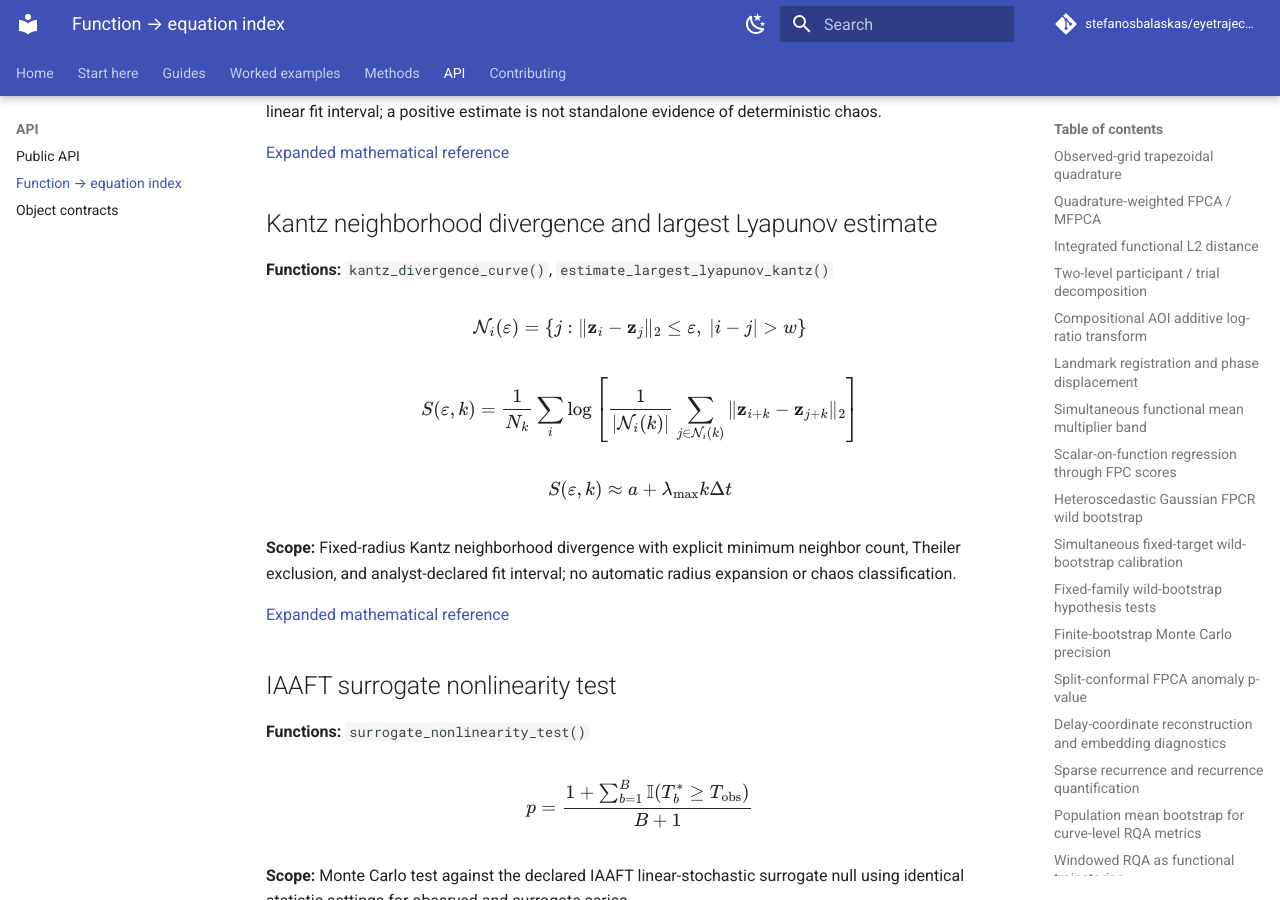
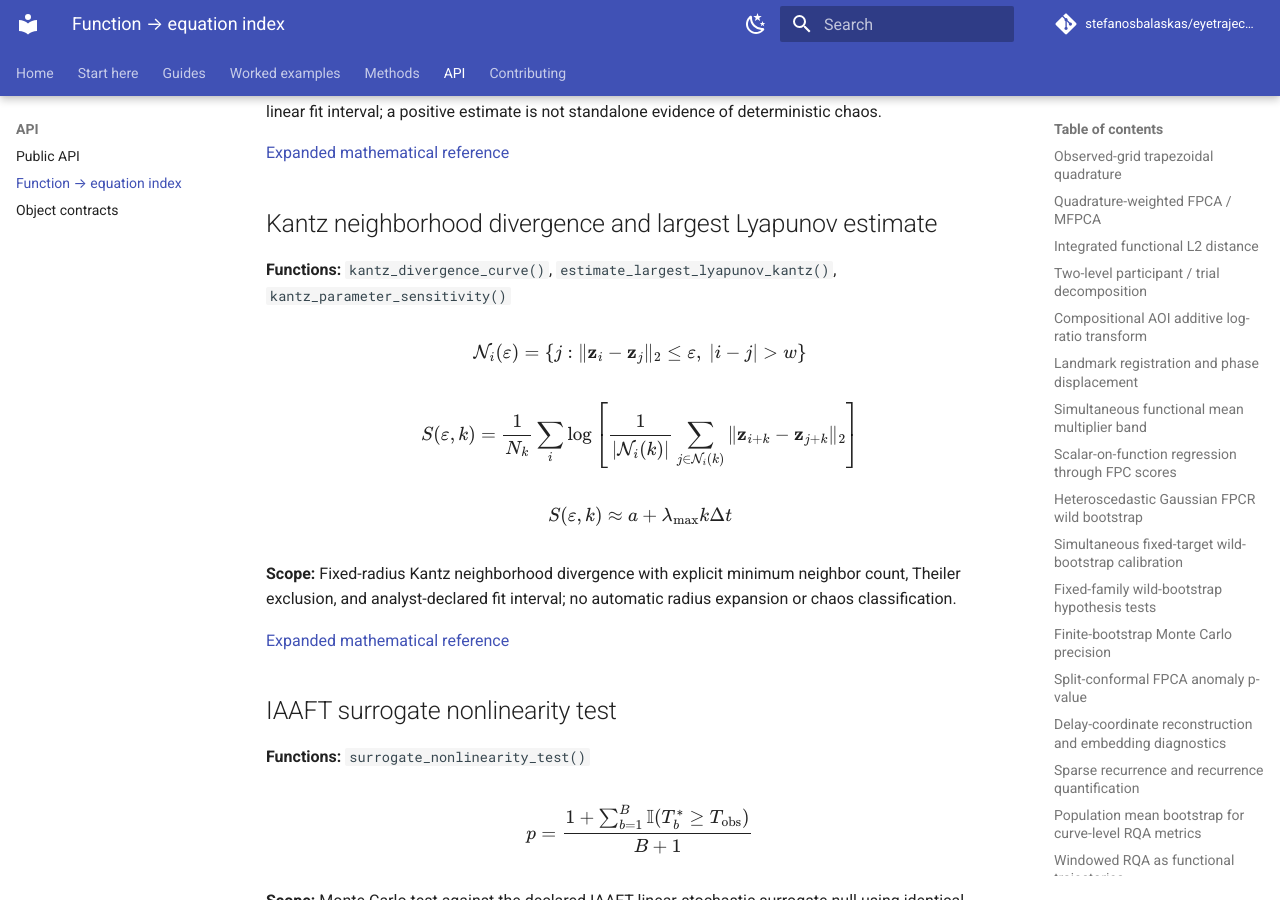
Before and after one commit to stefanosbalaskas/eyetrajectoriespy, an MkDocs documentation site: the page built from docs/reference/function-equation-index.md, in a window 1280 px wide and 900 px high, scrolled down 7860 px. Built offline with MkDocs 1.6.1 and Material for MkDocs 9.7.7, drawn with Linux system fonts in a browser that asks for light colours; comment, search, counter and statistics services are not loaded.

Commit message:
Refresh Kantz sensitivity function-equation index

```diff
--- a/docs/reference/function-equation-index.md
+++ b/docs/reference/function-equation-index.md
@@ -314,7 +314,7 @@ $$
 
 ## Kantz neighborhood divergence and largest Lyapunov estimate
 
-**Functions:** `kantz_divergence_curve()`, `estimate_largest_lyapunov_kantz()`
+**Functions:** `kantz_divergence_curve()`, `estimate_largest_lyapunov_kantz()`, `kantz_parameter_sensitivity()`
 
 $$
 \mathcal N_i(\varepsilon)=\{j:\|\mathbf z_i-\mathbf z_j\|_2\le\varepsilon,\ |i-j|>w\}
```
